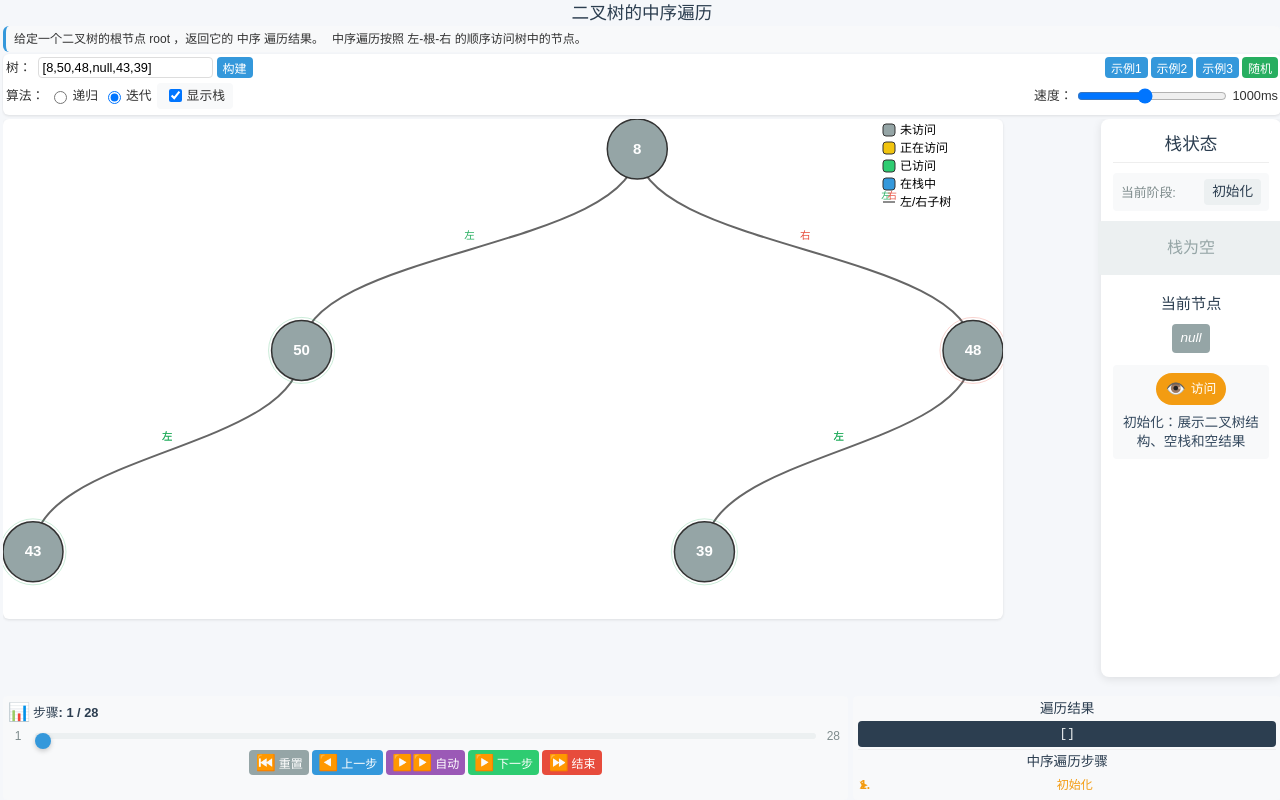
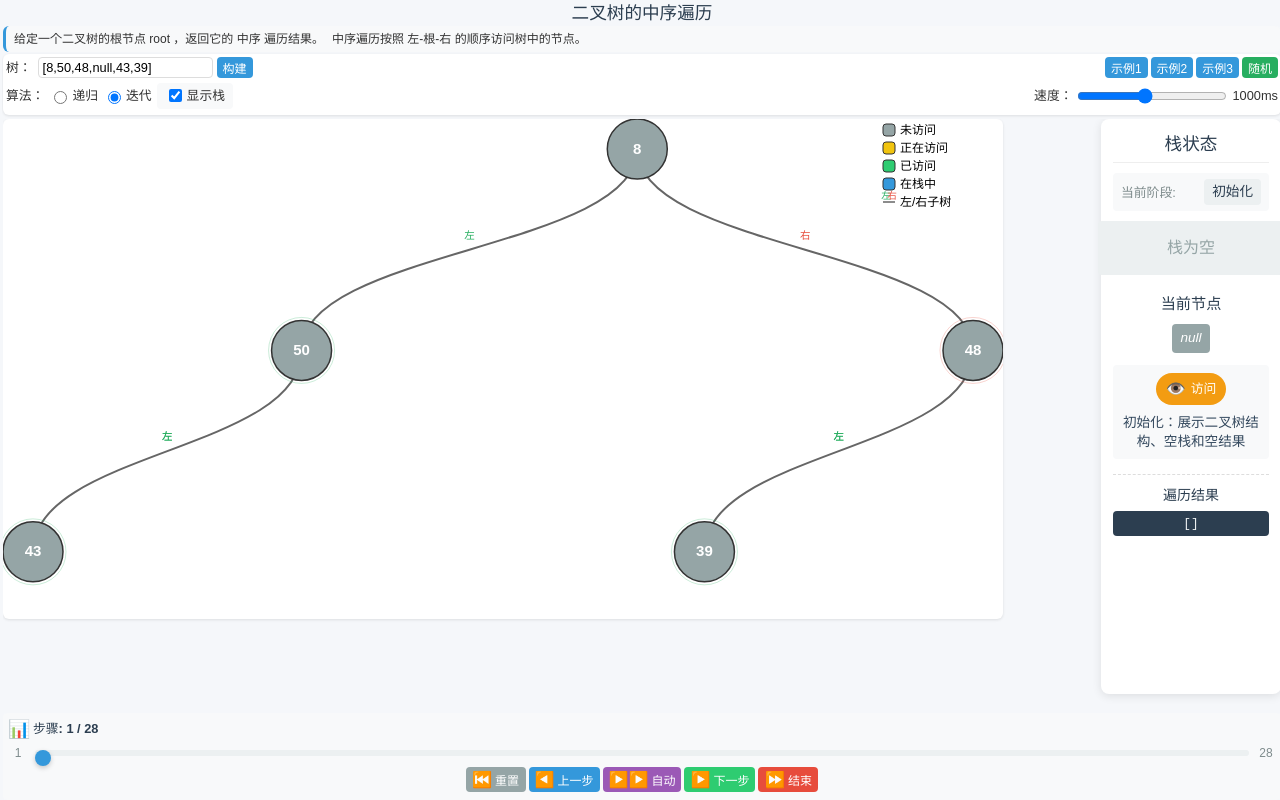
Before and after one commit to fuck-algorithm/leetcode-94-binary-tree-inorder-traversal, a React (Vite) app: page / in a window 1280 px wide. Built offline with nearby package versions, Linux system fonts and the light colour scheme.

Commit message:
优化界面布局：移除初始化步骤，将遍历结果移至右侧面板

```diff
--- a/src/components/BinaryTreeInorderTraversal.tsx
+++ b/src/components/BinaryTreeInorderTraversal.tsx
@@ -495,6 +495,7 @@ export default function BinaryTreeInorderTraversal() {
               currentVal={getCurrentStackState().currentVal}
               action={getCurrentStackState().action}
               description={getCurrentStackState().description}
+              result={result}
             />
           </div>
         )}
@@ -586,29 +587,6 @@ export default function BinaryTreeInorderTraversal() {
             </button>
           </div>
         </div>
-
-        <div className="result-section">
-          <h2>遍历结果</h2>
-          <div className="result-array">
-            {result.length === 0 ? (
-              <span>[]</span>
-            ) : (
-              <span>[{result.join(', ')}]</span>
-            )}
-          </div>
-
-          <div className="script-info">
-            <h3>中序遍历步骤</h3>
-            <ol className="traversal-steps">
-              <li className={currentStep < 1 ? 'current-step' : 'completed-step'}>初始化</li>
-              <li className={currentStep >= 1 && currentStep < 3 ? 'current-step' : (currentStep >= 3 ? 'completed-step' : '')}>访问根节点</li>
-              <li className={currentStep >= 3 && !result.length ? 'current-step' : (result.length ? 'completed-step' : '')}>遍历左子树</li>
-              <li className={result.length > 0 && result.length < traversalSteps[traversalSteps.length-1]?.result.length ? 'current-step' : (currentStep === traversalSteps.length-1 ? 'completed-step' : '')}>访问节点</li>
-              <li className={currentStep >= traversalSteps.length-3 && currentStep < traversalSteps.length-1 ? 'current-step' : (currentStep === traversalSteps.length-1 ? 'completed-step' : '')}>遍历右子树</li>
-              <li className={currentStep === traversalSteps.length-1 ? 'current-step' : ''}>完成遍历</li>
-            </ol>
-          </div>
-        </div>
       </div>
 
       {method === 'recursive' && (
--- a/src/components/StackVisualization.css
+++ b/src/components/StackVisualization.css
@@ -176,3 +176,27 @@
   text-align: center;
   line-height: 1.4;
 }
+
+.traversal-result {
+  margin-top: 15px;
+  padding-top: 5px;
+  border-top: 1px dashed #ddd;
+}
+
+.traversal-result h4 {
+  color: #2c3e50;
+  margin: 5px 0;
+  font-size: 14px;
+}
+
+.result-array {
+  background-color: #2c3e50;
+  color: #ecf0f1;
+  padding: 5px 8px;
+  border-radius: 4px;
+  font-family: monospace;
+  font-size: 14px;
+  overflow-x: auto;
+  margin-top: 5px;
+  word-break: break-all;
+}
--- a/src/components/StackVisualization.tsx
+++ b/src/components/StackVisualization.tsx
@@ -8,6 +8,7 @@ interface StackVisualizationProps {
   currentVal: number | null;
   action: 'push' | 'pop' | 'visit' | 'move_right';
   description: string;
+  result?: number[]; // 添加遍历结果参数
 }
 
 const StackVisualization: React.FC<StackVisualizationProps> = ({
@@ -16,7 +17,8 @@ const StackVisualization: React.FC<StackVisualizationProps> = ({
   currentId,
   currentVal,
   action,
-  description
+  description,
+  result = [] // 设置默认值为空数组
 }) => {
   // 根据操作类型获取对应的图标和描述
   const getActionInfo = () => {
@@ -97,6 +99,18 @@ const StackVisualization: React.FC<StackVisualizationProps> = ({
         </div>
         <div className="operation-description">{description}</div>
       </div>
+
+      {/* 添加遍历结果显示 */}
+      <div className="traversal-result">
+        <h4>遍历结果</h4>
+        <div className="result-array">
+          {result.length === 0 ? (
+            <span>[]</span>
+          ) : (
+            <span>[{result.join(', ')}]</span>
+          )}
+        </div>
+      </div>
     </div>
   );
 };
```
